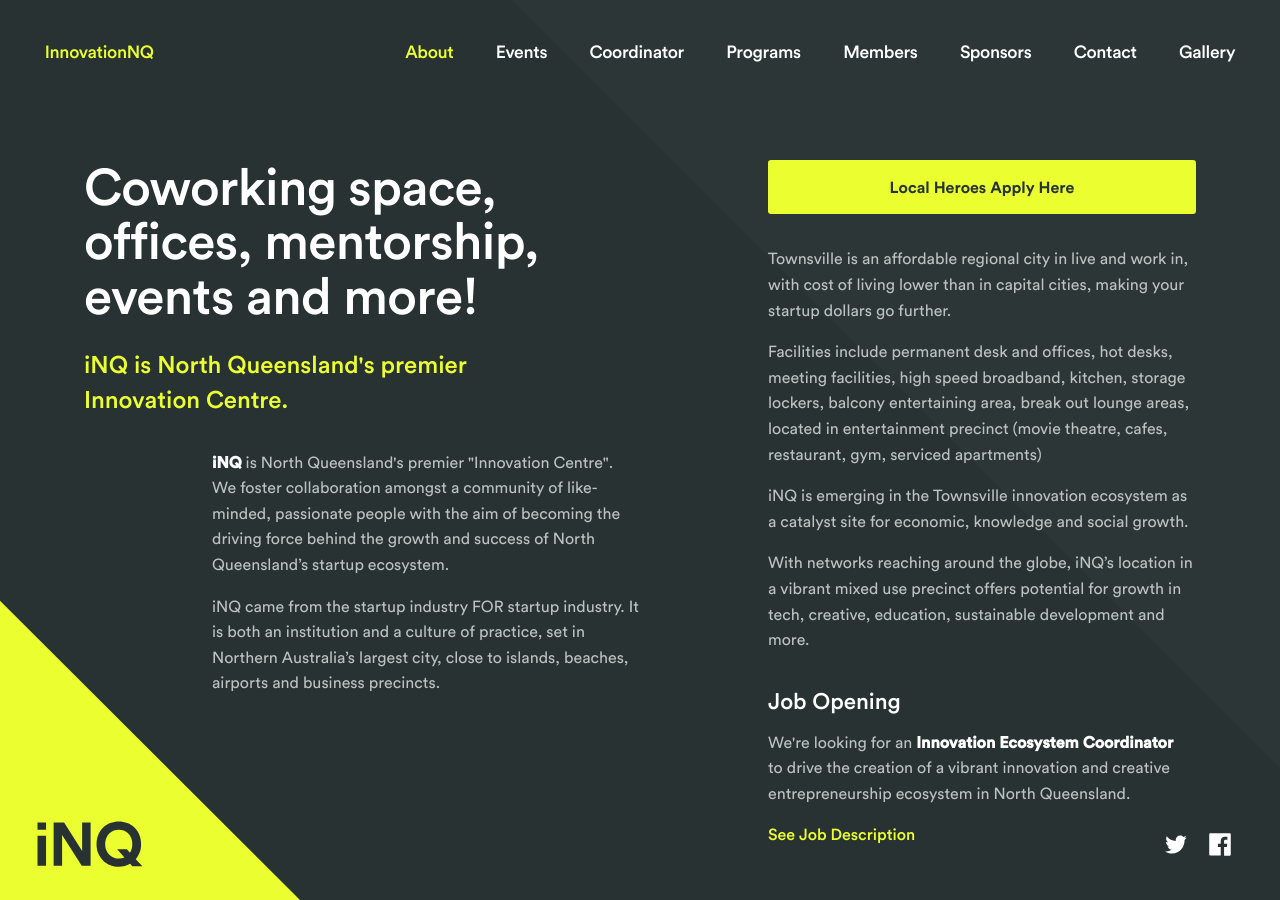
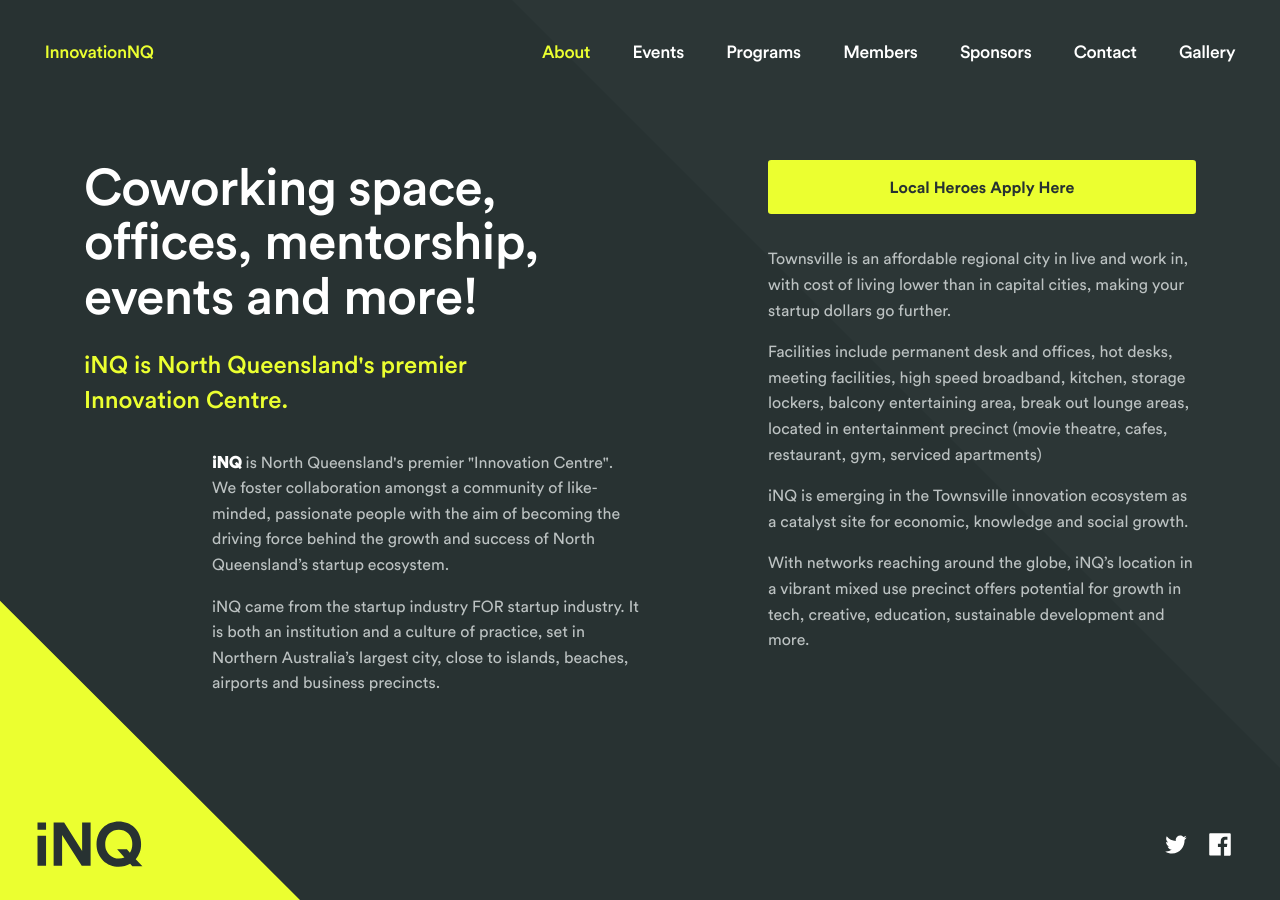
Before and after one commit to fierceventures/inq, a Jekyll site: the page built from index.html, in a window 1280 px wide. Built offline with Jekyll 4.4.1, drawn with Linux system fonts in a browser that asks for light colours; some web fonts are replaced.

Commit message:
Remove Coordinator references

```diff
--- a/contact.html
+++ b/contact.html
@@ -18,10 +18,6 @@
 
 			<div class="col half indent">
 
-				<h4>Innovation Ecosystem Coordinator Role</h4>
-				<p>If you have any questions or would like to apply for the role please contact Nicole Lucas.</p>
-				<p><a href="mailto:nicole@i-nq.com.au">nicole@i-nq.com.au</a></p>
-
 				<h4>Membership</h4>
 				<p>For private offices, desk space and to learn more about iNQ membership perks please contact Nicole Lucas.</p>
 				<p><a href="mailto:nicole@i-nq.com.au">nicole@i-nq.com.au</a></p>
--- a/index.html
+++ b/index.html
@@ -35,12 +35,6 @@
 
 			<p>With networks reaching around the globe, iNQ’s location in a vibrant mixed use precinct offers potential for growth in tech, creative, education, sustainable development and more.</p>
 
-			<div class="cta">
-				<h3>Job Opening</h3>
-				<p>We're looking for an <strong>Innovation Ecosystem Coordinator</strong><br> to drive the creation of a vibrant innovation and creative entrepreneurship ecosystem in North Queensland.</p>
-				<p><a href="/coordinator">See Job Description</a></p>
-			</div>
-
 		</div>
 
 	</div>
```
Also changed, not shown: coordinator.html (deleted, +0 -47 lines).
